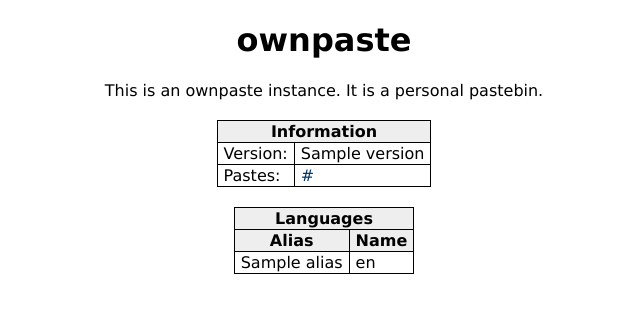
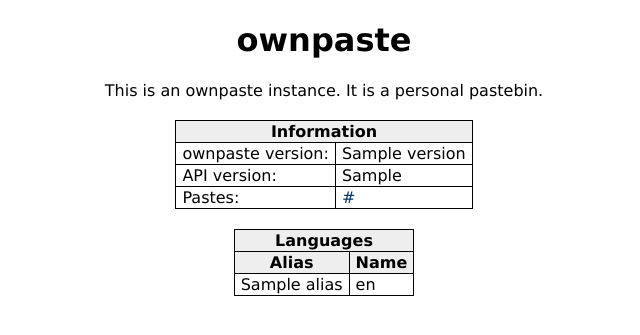
Before and after one commit to rafaelmartins/ownpaste, a Python web app: template ownpaste/templates/base.html in a window 1280 px wide. Shown: the top 335 px of the page, without its empty margins (316-956 px from the left). Run offline with Jinja, Linux system fonts and the light colour scheme; the template is opened without the code that fills it: most values are stand-ins (such as "Sample title", 1, 10 or a date in 2020).

Commit message:
added api version

```diff
--- a/ownpaste/__init__.py
+++ b/ownpaste/__init__.py
@@ -5,7 +5,8 @@ from ownpaste.models import Ip, Paste, db
 from ownpaste.utils import encrypt_password, error_handler
 from ownpaste.views import views
 
-__version__ = '0.1pre'
+version = __version__ = '0.1pre'
+api_version = '1'
 
 
 def create_app(config_file=None):
--- a/ownpaste/templates/base.html
+++ b/ownpaste/templates/base.html
@@ -32,8 +32,12 @@
         <th colspan="2">Information</th>
     </tr>
     <tr>
-        <td>Version:</td>
+        <td>ownpaste version:</td>
         <td>{{ version }}</td>
+    </tr>
+    <tr>
+        <td>API version:</td>
+        <td>{{ api_version }}</td>
     </tr>
     <tr>
         <td>Pastes:</td>
```
Also changed, not shown: ownpaste/views.py (+5 -2 lines).
